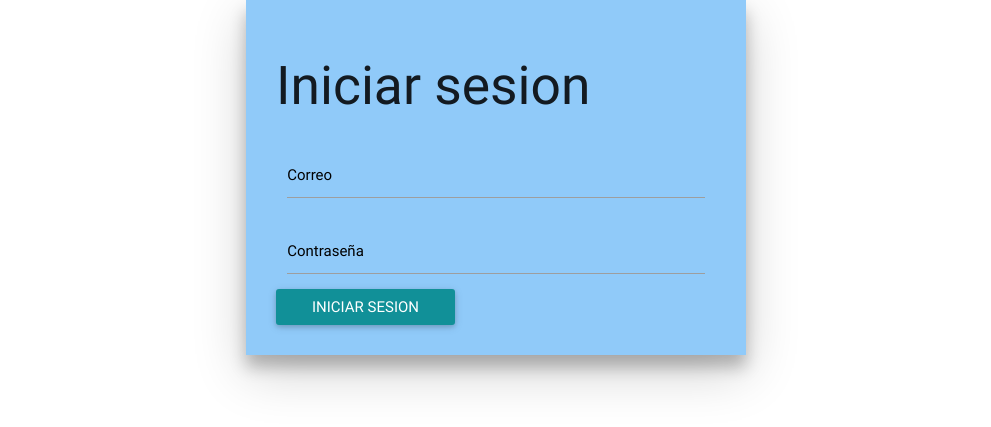
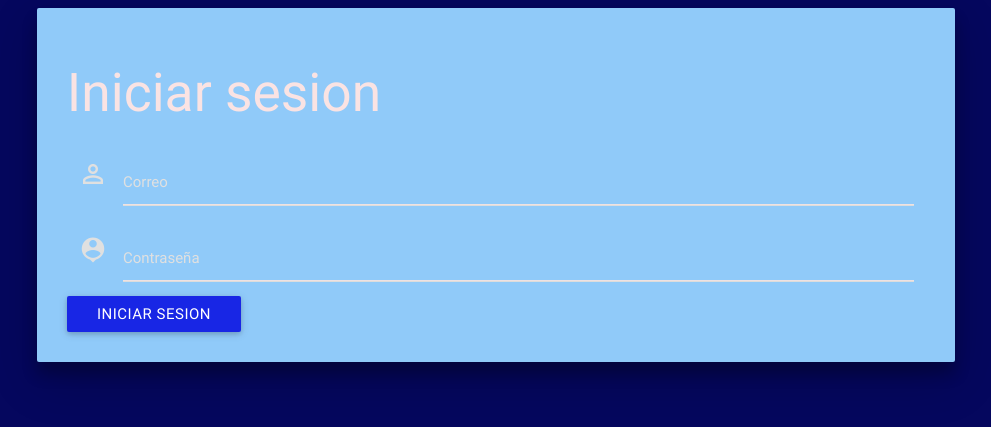
Before and after one commit to SoftARV/sistema-inscripcion-web, a PHP site: page /iniciar_sesion.php in a window 1280 px wide. Shown: the top 427 px of the page, without its empty margins (144-1135 px from the left). Run offline with PHP 8.4, Linux system fonts and the light colour scheme.

Commit message:
feat: changes in iniciar-sesion

```diff
--- a/css/style-iniciar_sesion.css
+++ b/css/style-iniciar_sesion.css
@@ -1,7 +1,8 @@
-.row {
-	width: 500px;
+.iniciar-form{
 	padding: 30px;
-
+}
+#cuerpo2{
+	background-color: #05075E;
 }
 
 .login {
@@ -10,5 +11,35 @@
 }
 
 .input-field label {
-     color: #000;
+     color: #E0E0E0;
  }
+
+h2{
+	color: #FAE3E3;
+}
+
+#boton2{
+	background-color: #1826E5;
+}
+.input-field .prefix{
+	color: #E0E0E0;
+}
+.input-field .prefix.active {
+		color: #0D069A;
+}
+.input-field input[type="password"],
+.input-field input[type="email"] {
+	border-bottom: 1px solid #EFE2E2;
+	box-shadow: 0 1px 0 0 #DDDDDD;
+}
+.input-field input[type="email"]:focus + label,
+.input-field input[type="password"]:focus + label {
+	color: #0D069A;
+}
+
+
+.input-field input[type="password"]:focus,
+.input-field input[type="email"]:focus {
+	border-bottom: 1px solid #0D069A;
+	box-shadow: 0 1px 0 0 #0D069A;
+}
--- a/iniciar_sesion.php
+++ b/iniciar_sesion.php
@@ -12,25 +12,31 @@
 <head>
 	<meta charset="UTF-8">
 	<title>Iniciar Sesion</title>
+	<link href="http://fonts.googleapis.com/icon?family=Material+Icons" rel="stylesheet">
 	<link rel="stylesheet" href="css/materialize.min.css">
 	<link rel="stylesheet" href="css/style-iniciar_sesion.css">
 </head>
-<body>
-	<div class="row z-depth-3 blue lighten-3">
+<body id="cuerpo2">
+	<div class="container">
+		<div class="iniciar-form row z-depth-3 blue lighten-3 card">
 			<h2>Iniciar sesion</h2>
      		<form action="login.php" method="post" >
 				<div class="input-field col s12">
+					<i class="material-icons prefix">perm_identity</i>
 					<input class="correo" id="email" type="email" name="email" required><br>
 					<label for="email">Correo</label>
 				</div>
 				<div class="input-field col s12">
+					<i class="material-icons prefix">person_pin</i>
 					<input class="password" id="password" type="password" name="password" required><br>
 					<label for="password">Contraseña</label>
 				</div>
-			<input class="login waves-effect waves-light btn" type="submit" value="Iniciar Sesion">
+				<button id="boton2" class="btn waves-effect waves-light" type="submit">
+						Iniciar Sesion
+					</button>
 			</form>
    		 </div>
-
+	</div>
 
 
 	<script src="js/jquery-2.2.4.min.js"></script>
```
Also changed, not shown: css/style-registro_usuario.css (+26 -8 lines), registro_usuario.php (+4 -4 lines). Lines whose indentation alone changed are shown as unchanged.
